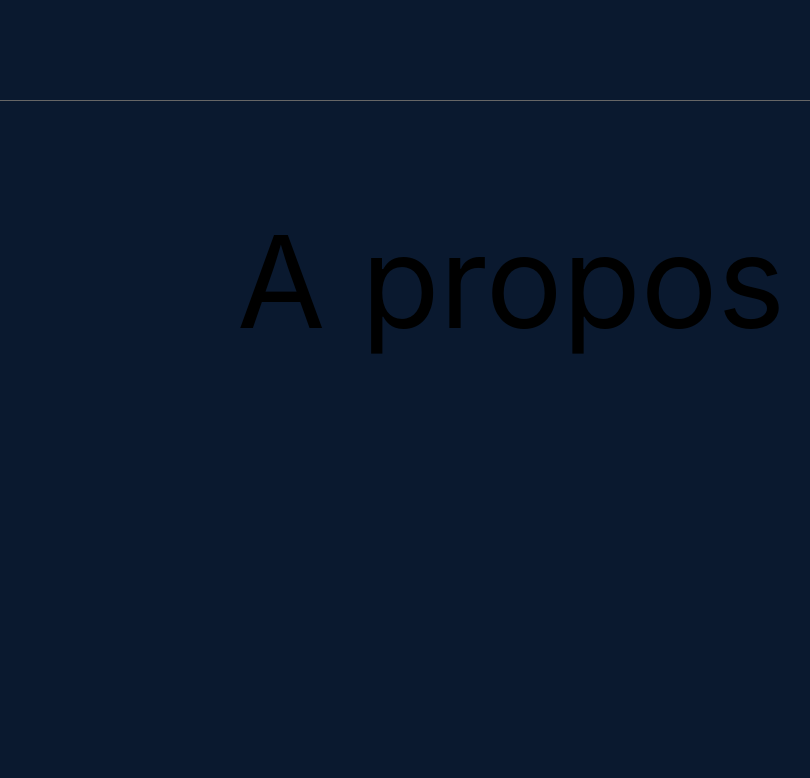
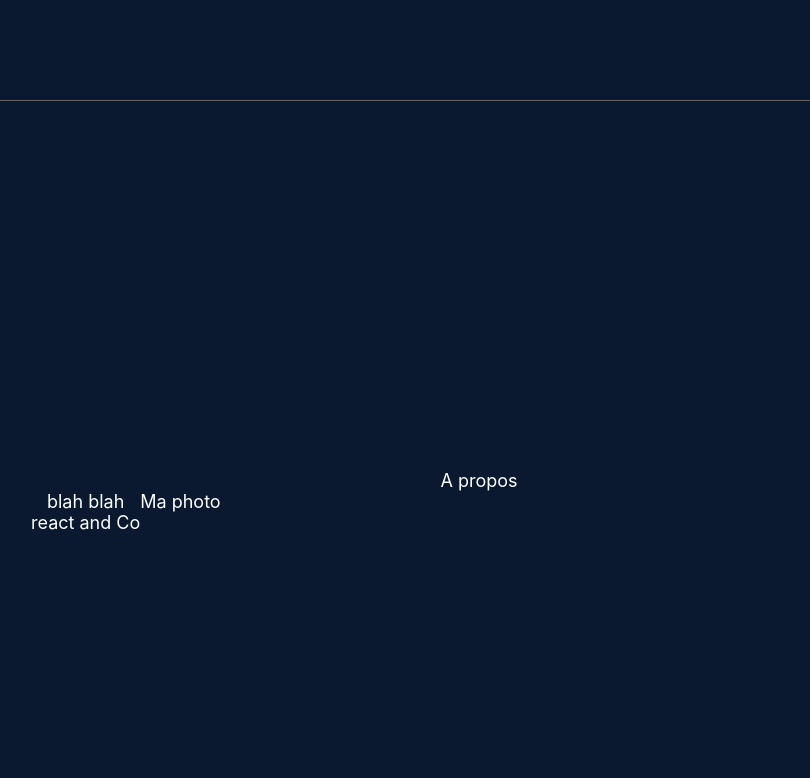
Before and after one commit to Solodk-E/website, a React (Create React App) app: page / in a window 1280 px wide. Shown: the part 802-1580 px from the top of the page, without its empty margins (161-971 px from the left). Built offline with nearby package versions, Linux system fonts and the light colour scheme.

Commit message:
work en cours

```diff
--- /dev/null
+++ b/src/APropos.js
@@ -0,0 +1,22 @@
+import React from 'react'
+
+function APropos() {
+  return (
+    <div id="page1" className="page">
+        <div id="apropos">
+            <div className="title">A propos</div>
+            <div id="corpus">
+                <div id="leftCorpus">
+                    <div id="description">blah blah</div>
+                    <div id="stackTechnique">react and Co</div>
+                </div>
+                <div id="rightCorpus">Ma photo</div>
+            </div>
+
+        </div>
+
+    </div>
+  )
+}
+
+export default APropos
--- a/src/Accroche.js
+++ b/src/Accroche.js
@@ -2,7 +2,7 @@ import React from 'react'
 
 function Accroche() {
   return (
-    <div id="page1" className="page">
+    <div id="page0" className="page">
           <h1 id="hello">Bonjour, je suis</h1>
           <h2 id="whoAmI">
             <div id="myId">prénom nom</div>
--- a/src/App.css
+++ b/src/App.css
@@ -169,7 +169,7 @@ a:link{
   color: #61DAFB;
   }
 
-#page1{
+#page0{
   display: flex;
   flex-direction: column;
   justify-content: flex-start;
@@ -226,3 +226,23 @@ a:link{
   text-align: left;
   margin-top: 2%;
 }
+
+#page1{
+  font-size: large;
+  color: white
+}
+
+#aprops{
+  display: flex;
+  flex-direction: column;
+}
+
+#corpus{
+  display: flex;
+  flex-direction: row;
+}
+
+#leftCorpus{
+  display: flex;
+  flex-direction: column;
+}
--- a/src/App.js
+++ b/src/App.js
@@ -5,6 +5,7 @@ import Navbar from './Navbar';
 import Social from './Social';
 import Mail from './Mail';
 import Accroche from './Accroche';
+import APropos from './APropos';
 
 function App() {
   return (
@@ -14,9 +15,7 @@ function App() {
 
       <section className="nextSection">
         <Accroche/>
-        <div id="page1" className="page">
-          A propos
-        </div>
+        <APropos/>
         <div id="page2" className="page">
           Experience
         </div>
```
